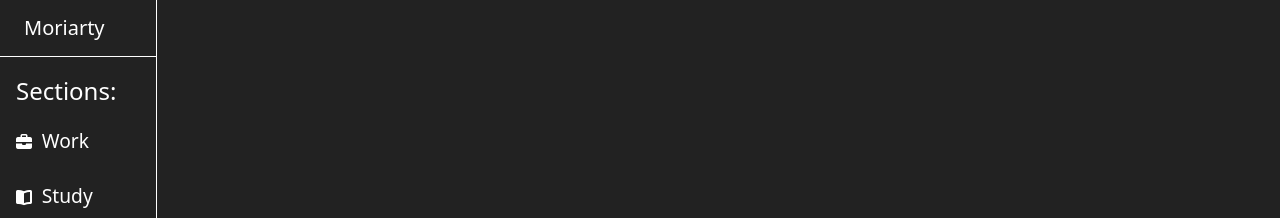
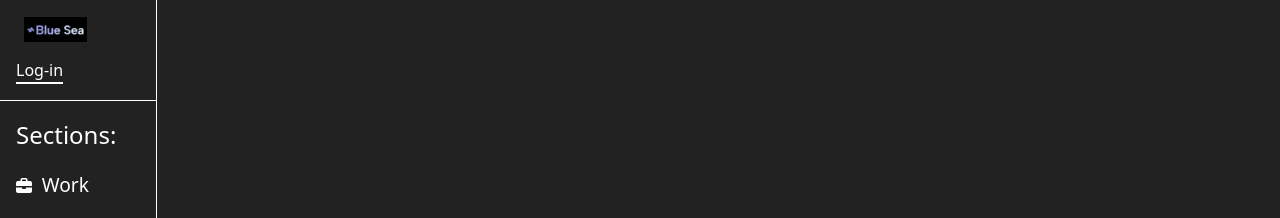
Before and after one commit to Mohamed-malix/Todo-List-Website, a website built with webpack: page src/template.html in a window 1280 px wide. Shown: the top 218 px of the page. Built offline with nearby package versions, Linux system fonts and the light colour scheme.

Commit message:
added an image and some styling to the sidebar

```diff
--- a/src/css/style.css
+++ b/src/css/style.css
@@ -80,6 +80,22 @@ li {
   background-color: #333;
 }
 
+.image-div {
+  max-width: 40%;
+}
+
+.image-div img {
+  width: 100%;
+  height: auto;
+}
+
+.btn-log {
+  border: none;
+  background-color: transparent;
+  border-bottom: 2px solid #fff;
+  color: #fff;
+}
+
 /* adding tasks */
 
 .tasks {
@@ -100,6 +116,10 @@ li {
   width: 1.1rem;
   height: 1.1rem;
   margin-left: 2px;
+}
+
+.check:hover {
+  cursor: pointer;
 }
 
 /* utilities */
--- a/src/template.html
+++ b/src/template.html
@@ -3,15 +3,18 @@
   <head>
     <meta charset="UTF-8" />
     <meta name="viewport" content="width=device-width, initial-scale=1.0" />
-    <title>Project</title>
+    <title>Blue sea</title>
   </head>
   <body>
     <div class="home-container">
       <div class="sidebar">
-        <div class="user">
-          <h5 class="my-3 ms-4">Moriarty</h5>
-          <div class="bottom-line"></div>
+        <div class="user py-3">
+          <div class="image-div ms-4">
+            <img src="images/image.png" alt="" />
+          </div>
+          <button class="ms-3 btn-log mt-3">Log-in</button>
         </div>
+        <div class="bottom-line"></div>
         <div class="side-nav-content my-3 mb-3">
           <h4 class="mx-3">Sections:</h4>
           <div
```
Also changed, not shown: src/images/image.png (added).
